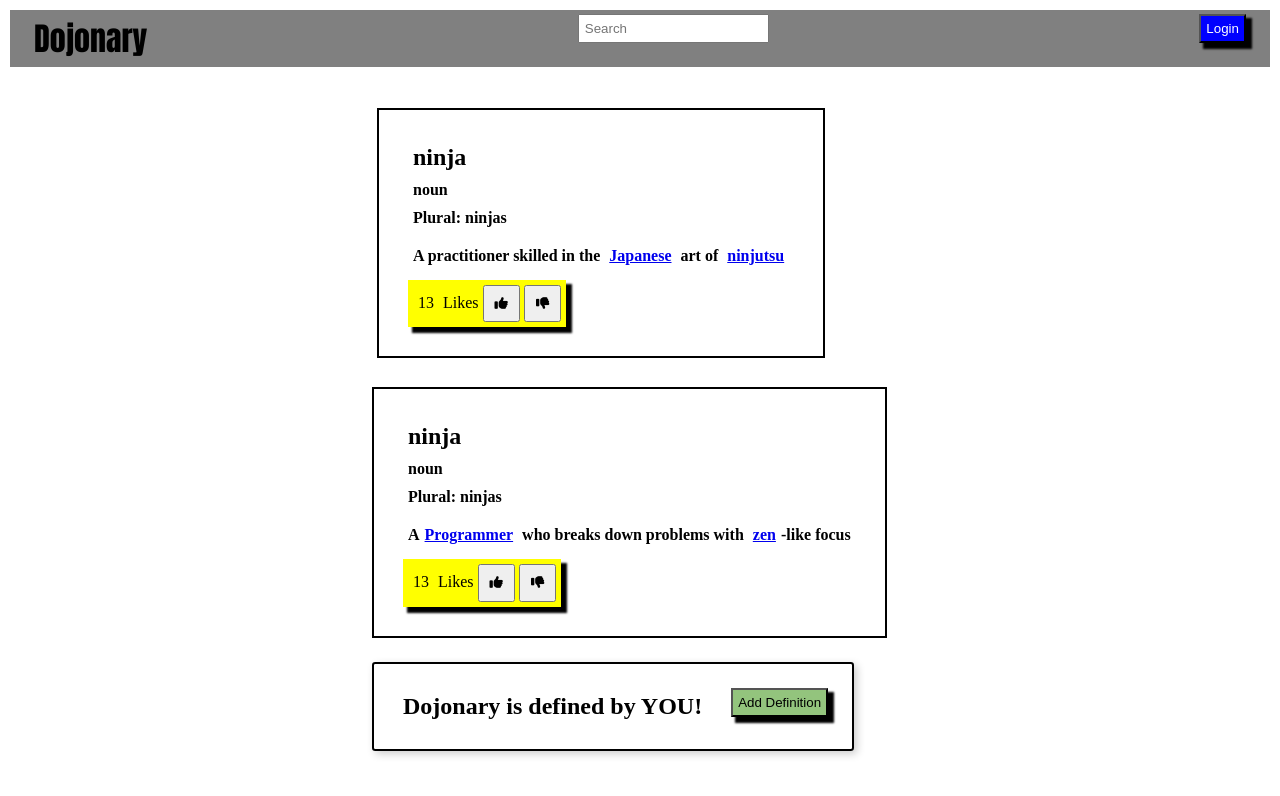
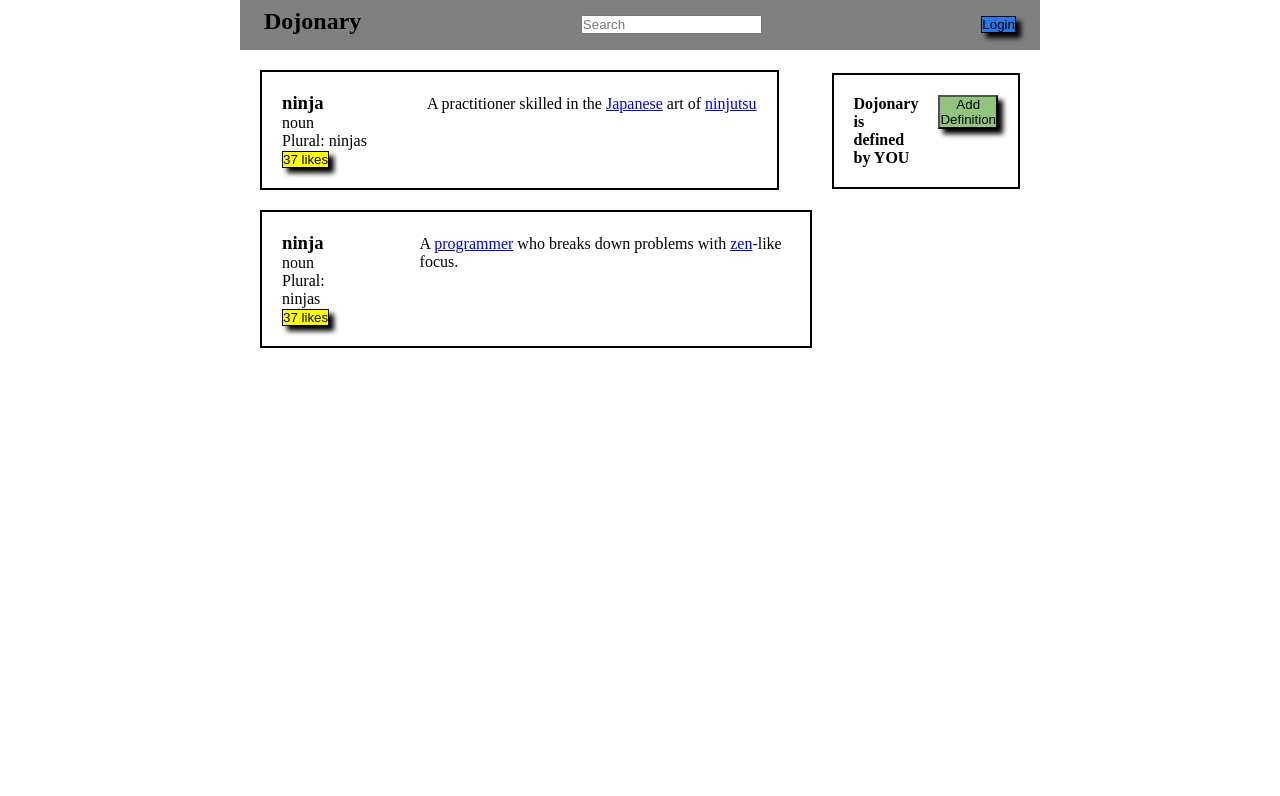
Before and after one commit to MJ-Kerr/Button_Clicker, a plain HTML site: page index.html in a window 1280 px wide. Drawn offline with Linux system fonts and the light colour scheme.

Commit message:
bettter now

```diff
--- a/index.html
+++ b/index.html
@@ -6,66 +6,50 @@
     <meta http-equiv="X-UA-Compatible" content="IE=edge">
     <meta name="viewport" content="width=device-width, initial-scale=1.0">
     <link rel="stylesheet" href="style.css">
-    <script src="https://kit.fontawesome.com/e58136efaf.js" crossorigin="anonymous"></script>
-    <title>Dojonary</title>
+    <title> Button Clicker </title>
 </head>
 
 <body>
-    <h1 class="flex">Dojonary
-        <input type="text" placeholder="Search">
-        <button class="login" onclick="btnChange()">Login</button>
-    </h1>
-    <div class="container flex">
-        <div class="left">
-            <div class="defCard">
+    <div class="container">
+        <nav class="flex">
+            <h1>Dojonary</h1>
+            <input type="text" placeholder="Search">
+            <button id="btn">Login</button>
+        </nav>
+    </div>
+    <main class="container flex">
+        <div class="cards flex justify-start">
+            <div class="defCard flex justify-start">
                 <div class="word">
-                    <h2>ninja</h2>
-                    <h4>noun</h4>
-                    <h4>Plural: ninjas</h4>
+                    <h3>ninja</h3>
+                    <p>noun</p>
+                    <p>Plural: ninjas</p>
+                    <button class="wordBtn" onclick="showAlert()"><span>37</span> likes</button>
                 </div>
                 <div class="definition">
-                    <h4>A practitioner skilled in the <a href="#">Japanese</a> art of <a href="#">ninjutsu</a></h4>
+                    A practitioner skilled in the <a href="#">Japanese</a> art of <a href="#">ninjutsu</a>
                 </div>
-                    <div class="word-footer">
-                        <p><span id="def1">13</span> Likes
-                            <button class="btn" onclick="thumbUp(def1)">
-                                <i class="fa-solid fa-thumbs-up"></i>
-                            </button>
-                            <button class="btn" onclick="thumbDown(def1)">
-                                <i class="fa-solid fa-thumbs-down"></i>
-                            </button>
-                        </p>
-                    </div>
+            </div>
+            <div class="defCard flex justify-start">
+                <div class="word">
+                    <h3>ninja</h3>
+                    <p>noun</p>
+                    <p>Plural: ninjas</p>
+                    <button class="wordBtn" onclick="showAlert()"><span>37</span> likes</button>
                 </div>
+                <div class="definition">
+                    A <a href="#">programmer</a> who breaks down problems with <a href="#">zen</a>-like focus.
+                </div>
+            </div>
         </div>
-        <div class="defCard">
-            <div class="word">
-                <h2>ninja</h2>
-                <h4>noun</h4>
-                <h4>Plural: ninjas</h4>
-            </div>
-            <div class="definition">
-                <h4>A<a href="#">Programmer</a> who breaks down problems with <a href="#">zen</a>-like focus</h4>
-            </div>
-                <div class="word-footer">
-                    <p><span id="def2">13</span> Likes
-                        <button class="btn" onclick="thumbUp(def2)">
-                            <i class="fa-solid fa-thumbs-up"></i>
-                        </button>
-                        <button class="btn" onclick="thumbDown(def2)">
-                            <i class="fa-solid fa-thumbs-down"></i>
-                        </button>
-                    </p>
-                </div>
-
+        <div class="sidebar justify-start flex">
+            <h4>
+                Dojonary is defined by YOU
+            </h4>
+            <button onclick="this.style.display='none'">Add Definition</button>
         </div>
-        <div class="text-center flex right">
-            <h2>Dojonary is defined by YOU!</h2>
-            <button class="addDef">Add Definition</button>
-    </div>
-    </div>
-
-    <script src="./script.js"></script>
+    </main>
+    <script src="./source.js"> </script>
 </body>
 
 </html>
--- a/script.js
+++ /dev/null
@@ -1,8 +0,0 @@
-function thumbDown(jokeSpan) {
-    jokeSpan.innerText--;
-}
-
-function thumbUp(jokeSpan) {
-    jokeSpan.innerText++;
-    alert('ninja has been liked')
-}
--- /dev/null
+++ b/source.js
@@ -0,0 +1,10 @@
+function showAlert() {
+    alert("Ninja was liked!");
+}
+
+const btn = document.getElementById('btn');
+
+
+btn.addEventListener('click', function handleClick() {
+    btn.textContent = 'Logout';
+});
--- a/style.css
+++ b/style.css
@@ -1,74 +1,74 @@
-*{
+* {
     margin: 0;
-    padding: 5px;
+    padding: 0;
     box-sizing: border-box;
-
-}
-body {
-    margin: 0;
-    font-family: 'Times New Roman', Times, serif;
-}
-
-h1 {
-    background-color: grey;
-    color: black;
-    margin: 0 0 1.5rem;
-    padding: .25rem 1.5rem;
-    font-family: Impact, Haettenschweiler, 'Arial Narrow Bold', sans-serif;
-}
-.login {
-    border-color: black;
-    color: white;
-    background-color: blue;
-    box-shadow: 5px 5px 2px 1px  black;
 }
 
 .flex {
     display: flex;
     justify-content: space-between;
-    align-items: flex-start;
-    gap: 1.5rem;
+    align-items:baseline;
+    gap: 20px;
+}
+
+.justify-start {
+    justify-content: flex-start;
+}
+
+.container {
+    width: 800px;
+    margin: 0 auto;
+}
+
+nav {
+    min-height: 50px;
+    background-color: gray;
+    padding: .5rem 1.5rem;
+}
+
+nav button {
+    background-color: #2a78e4;
+    box-shadow: 5px 5px 5px rgba(0, 0, 0);
+    border: 1px solid black;
+}
+button.wordBtn {
+    background-color: yellow;
+    box-shadow: 5px 5px 5px rgba(0, 0, 0);
+    border: 1px solid black;
 
 }
 
-.container {
-    flex-direction: column;
-    width: 35rem;
-    margin: 0 auto;
-    padding: .75rem;
-    align-items: flex-start
-
+.sidebar button {
+    display:block;
+    background-color:#93c47d;
+    box-shadow: 5px 5px 5px rgba(0, 0, 0);
 }
 
-.right {
-    flex: 1;
-    padding: 1.5rem;
-    box-shadow: 3px 3px .5rem rgba(0, 0, 0, .2);
-    border-radius: .2rem;
-    border: 2px solid rgba(0, 0, 0);
-    max-width:fit-content;
+main {
+    padding: 20px;
+}
+
+.cards {
+    flex-direction: column;
+    align-items: flex-start;
 }
 
 .defCard{
-    flex: 3;
+    flex: 2;
     border: 2px solid black;
-    padding: 1.5rem;
 }
 
-p {
-    border-color: black;
-    color: black;
-    background-color: yellow;
-    box-shadow: 5px 5px 2px 1px  black;
-    max-width: fit-content;
+.word {
+    padding: 20px;
 }
 
-.addDef{
-    border-color: black;
-    color: black;
-    background-color: #93c47d;
-    box-shadow: 5px 5px 2px 1px  black;
+.definition {
+    justify-content: flex-start;
+    padding: 20px;
 }
-.definition{
-    text-align: end;
+
+.sidebar {
+    flex: 1;
+    border: 2px solid black;
+    padding: 20px;
 }
```
